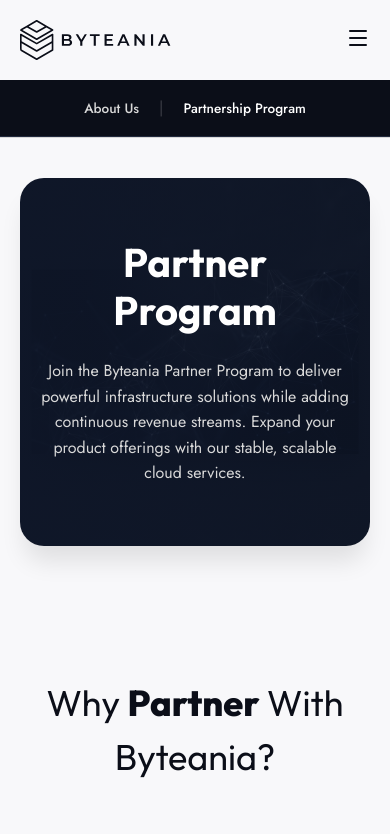
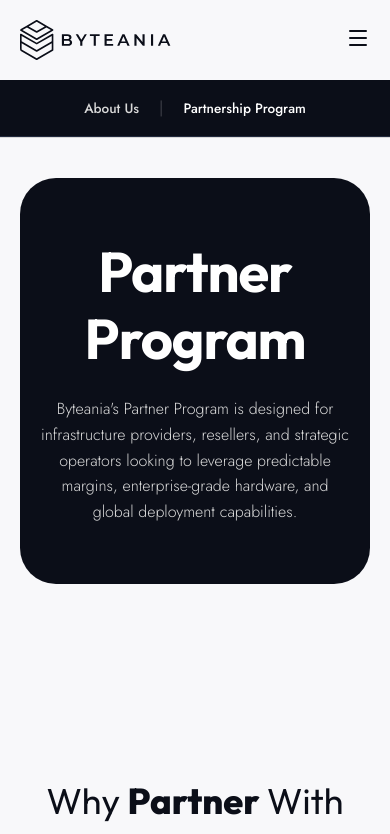
Before and after one commit to souiiii/Bytenia, a React (Vite) app: page /partnership-program in a window 390 px wide. Shown: the top 834 px of the page. Built offline with nearby package versions, Linux system fonts and the light colour scheme; what react-world-flags would draw is missing.

Commit message:
feat: add PartnerHero component with responsive styling

```diff
--- a/src/components/PartnerHero/PartnerHero.css
+++ b/src/components/PartnerHero/PartnerHero.css
@@ -1,19 +1,19 @@
 .partner-hero {
   padding-top: 40px;
-  padding-bottom: 40px;
+  padding-bottom: 100px;
 }
 
 .partner-hero-card {
   background-color: var(--bg-dark);
-  background-image:
-    linear-gradient(to right, rgba(15, 23, 42, 0.9), rgba(15, 23, 42, 0.8)),
-    url("../../assets/partner_hero_bg.png");
-  background-size: cover;
-  background-position: center;
-  border-radius: var(--border-radius-lg);
-  padding: 80px 40px;
+  border-radius: 36px;
+  padding: 100px 40px;
   text-align: center;
-  box-shadow: 0 20px 25px -5px rgba(0, 0, 0, 0.1);
+  box-shadow: none;
+}
+
+.partner-hero-card .h1 {
+  font-size: 3.5rem;
+  letter-spacing: -0.02em;
 }
 
 @media (max-width: 768px) {
--- a/src/components/PartnerHero/PartnerHero.jsx
+++ b/src/components/PartnerHero/PartnerHero.jsx
@@ -4,13 +4,13 @@ import './PartnerHero.css';
 const PartnerHero = () => {
   return (
     <section className="partner-hero section">
-      <div className="container" style={{ maxWidth: '1000px' }}>
+      <div className="container">
         <div className="partner-hero-card">
           <h1 className="h1 text-white" style={{ marginBottom: '24px' }}>
             Partner Program
           </h1>
-          <p className="subtitle text-gray" style={{ maxWidth: '700px', margin: '0 auto', fontSize: '1rem', lineHeight: '1.6' }}>
-            Join the Byteania Partner Program to deliver powerful infrastructure solutions while adding continuous revenue streams. Expand your product offerings with our stable, scalable cloud services.
+          <p className="subtitle text-gray" style={{ maxWidth: '850px', margin: '0 auto', fontSize: '1rem', lineHeight: '1.6', fontWeight: 300 }}>
+            Byteania's Partner Program is designed for infrastructure providers, resellers, and strategic operators looking to leverage predictable margins, enterprise-grade hardware, and global deployment capabilities.
           </p>
         </div>
       </div>
```
